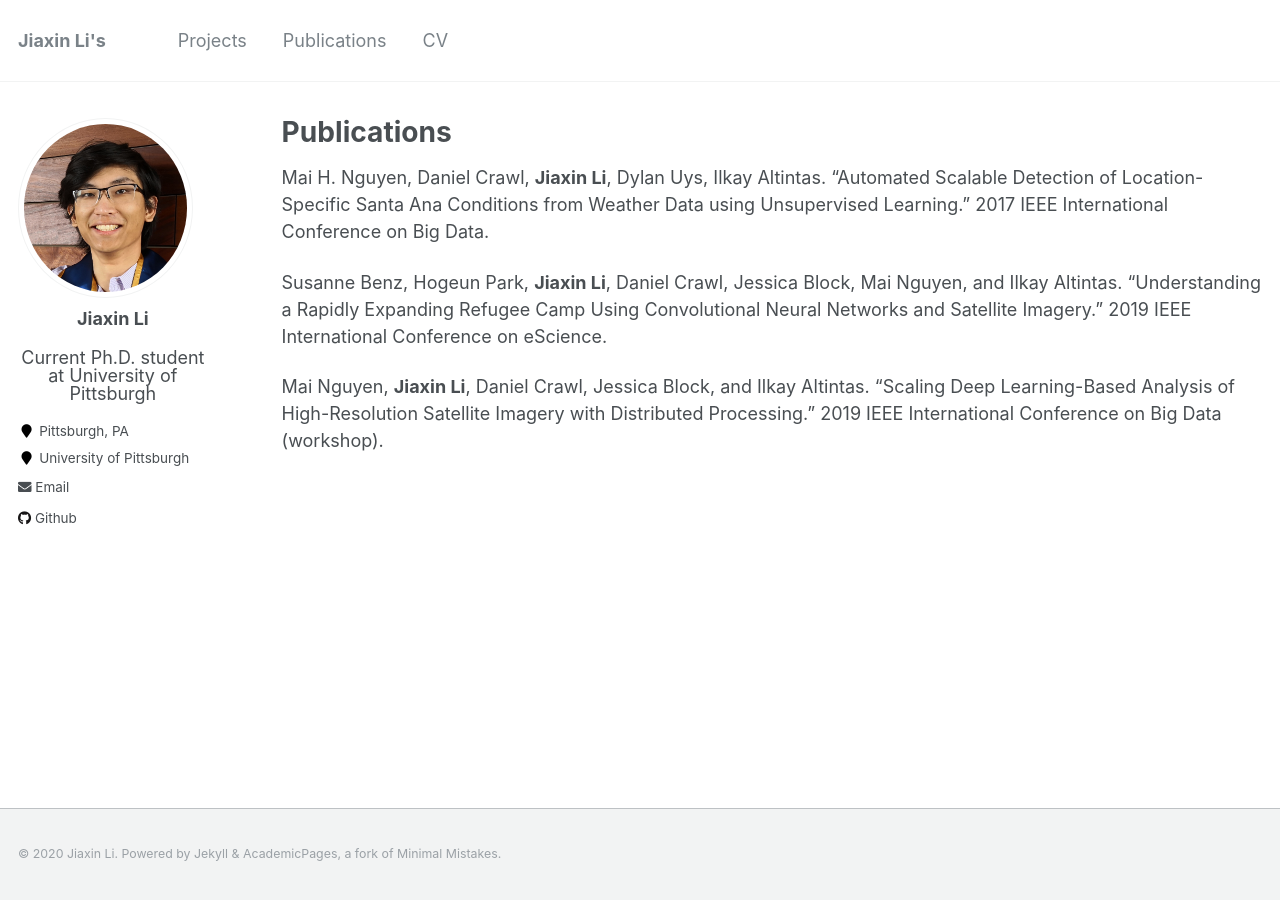
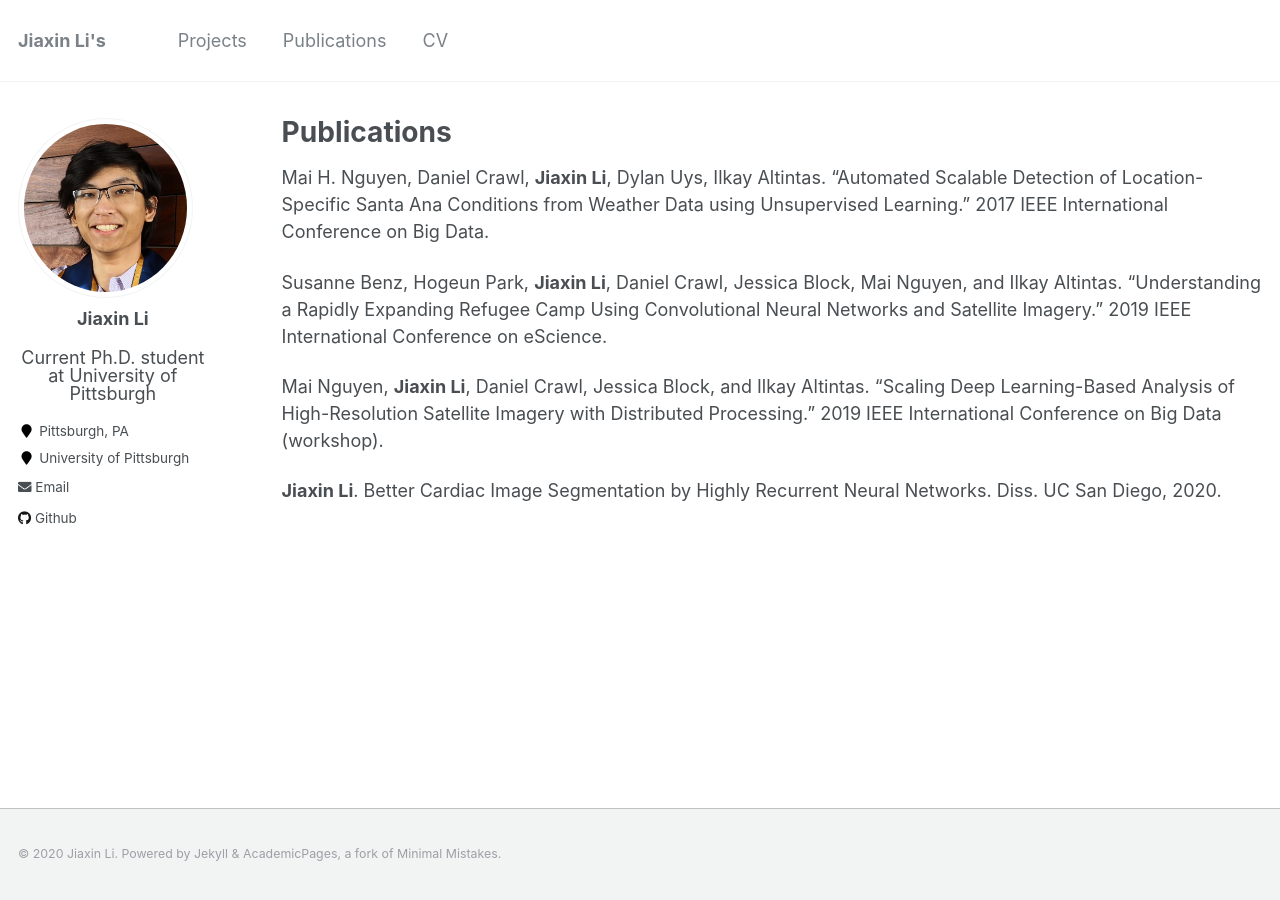
Before and after one commit to jasonliam/jasonliam.github.io, a Jekyll site: the page built from _pages/publications.md, in a window 1280 px wide. Built offline with Jekyll 4.4.1, drawn with Linux system fonts in a browser that asks for light colours.

Commit message:
update pubs

```diff
--- a/_pages/publications.md
+++ b/_pages/publications.md
@@ -12,3 +12,5 @@ Mai H. Nguyen, Daniel Crawl, **Jiaxin Li**, Dylan Uys, Ilkay Altintas. “Automa
 Susanne Benz, Hogeun Park, **Jiaxin Li**, Daniel Crawl, Jessica Block, Mai Nguyen, and Ilkay Altintas. “Understanding a Rapidly Expanding Refugee Camp Using Convolutional Neural Networks and Satellite Imagery.” 2019 IEEE International Conference on eScience.
 
 Mai Nguyen, **Jiaxin Li**, Daniel Crawl, Jessica Block, and Ilkay Altintas. “Scaling Deep Learning-Based Analysis of High-Resolution Satellite Imagery with Distributed Processing.” 2019 IEEE International Conference on Big Data (workshop).
+
+**Jiaxin Li**. Better Cardiac Image Segmentation by Highly Recurrent Neural Networks. Diss. UC San Diego, 2020.
```
